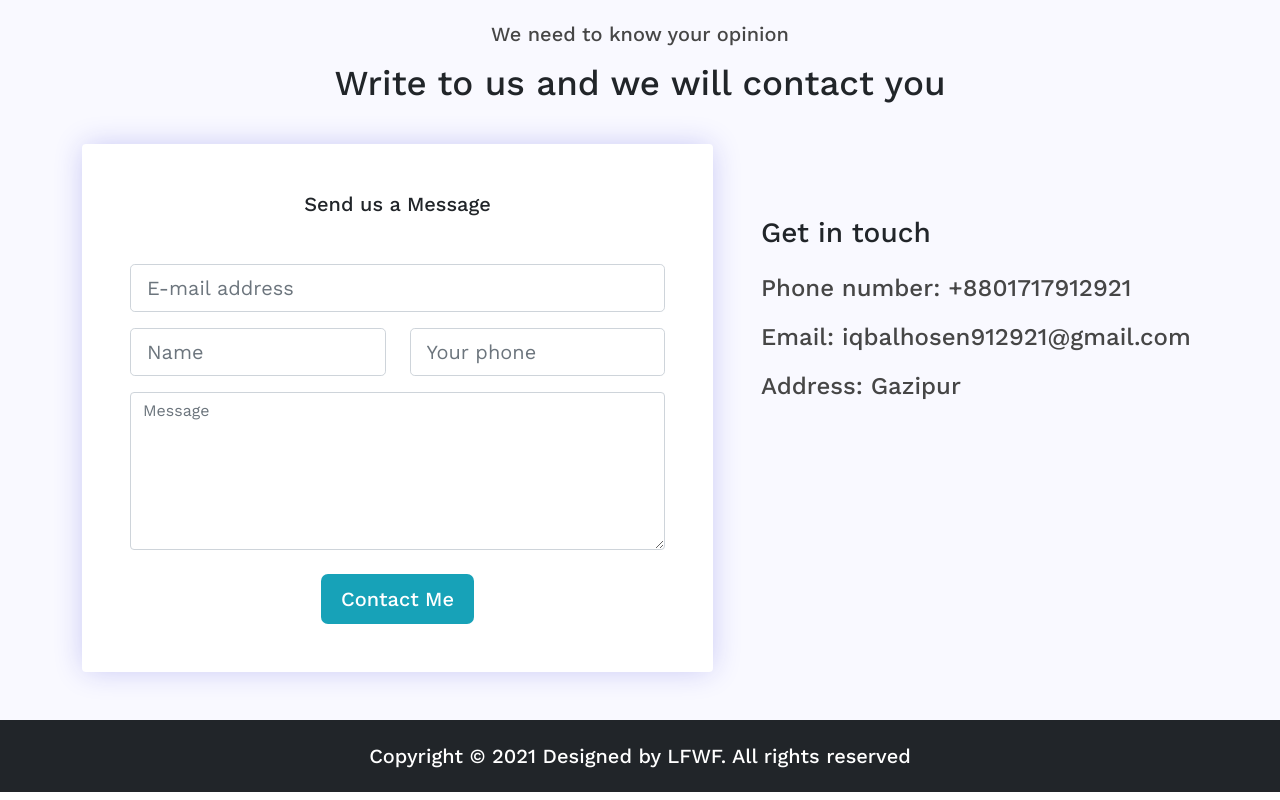
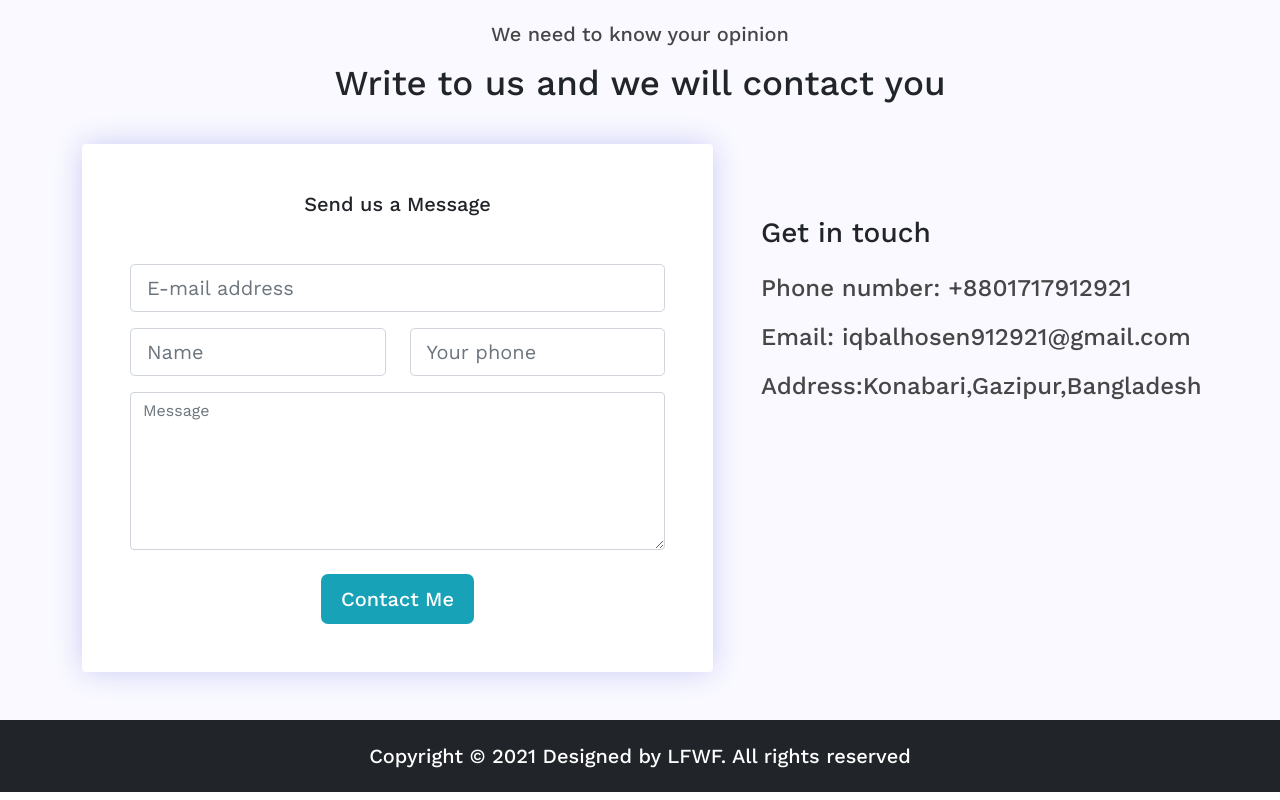
Before and after one commit to Ikbal912921/Class-28-Assignment, a plain HTML site: page index.html in a window 1280 px wide. Shown: the part 2881-3681 px from the top of the page. Drawn offline with nearby package versions, Linux system fonts and the light colour scheme.

Commit message:
Update index.html

```diff
--- a/index.html
+++ b/index.html
@@ -338,7 +338,7 @@
             <h3 class="mt-5 mb-4">Get in touch</h3>
             <h4>Phone number: +8801717912921</h4>
             <h4>Email: iqbalhosen912921@gmail.com</h4>
-            <h4>Address: Gazipur</h4>
+            <h4>Address:Konabari,Gazipur,Bangladesh</h4>
           </div>
         </div>
       </div>
```
